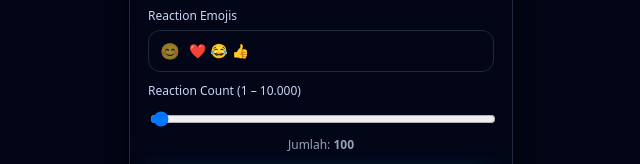
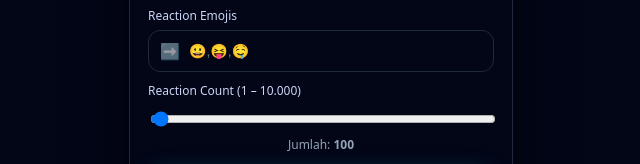
Before and after one commit to Ajaxx-1019/ajaxx-reaction, a website: page index.html in a window 1280 px wide. Shown: the part 320-484 px from the top of the page, 319-959 px from the left. Drawn offline with Linux system fonts and the light colour scheme.

Commit message:
index.html

```diff
--- a/index.html
+++ b/index.html
@@ -179,8 +179,8 @@
 
   <label>Reaction Emojis</label>
   <div class="input">
-    <span class="icon">😊</span>
-    <input id="emoji" type="text" placeholder="❤️ 😂 👍" />
+    <span class="icon">➡️</span>
+    <input id="emoji" type="text" placeholder="😀,😝,🤤" />
   </div>
 
   <label>Reaction Count (1 – 10.000)</label>
```
